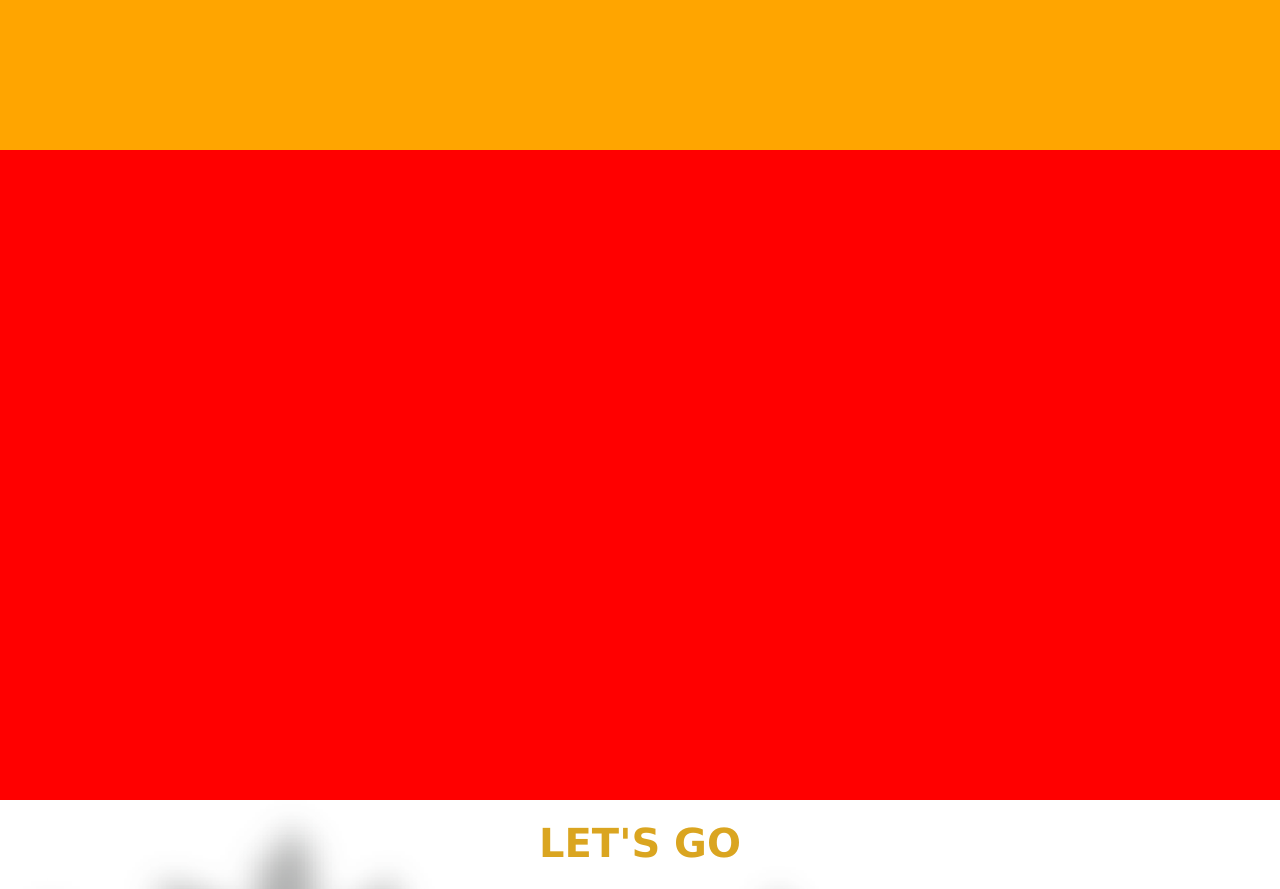
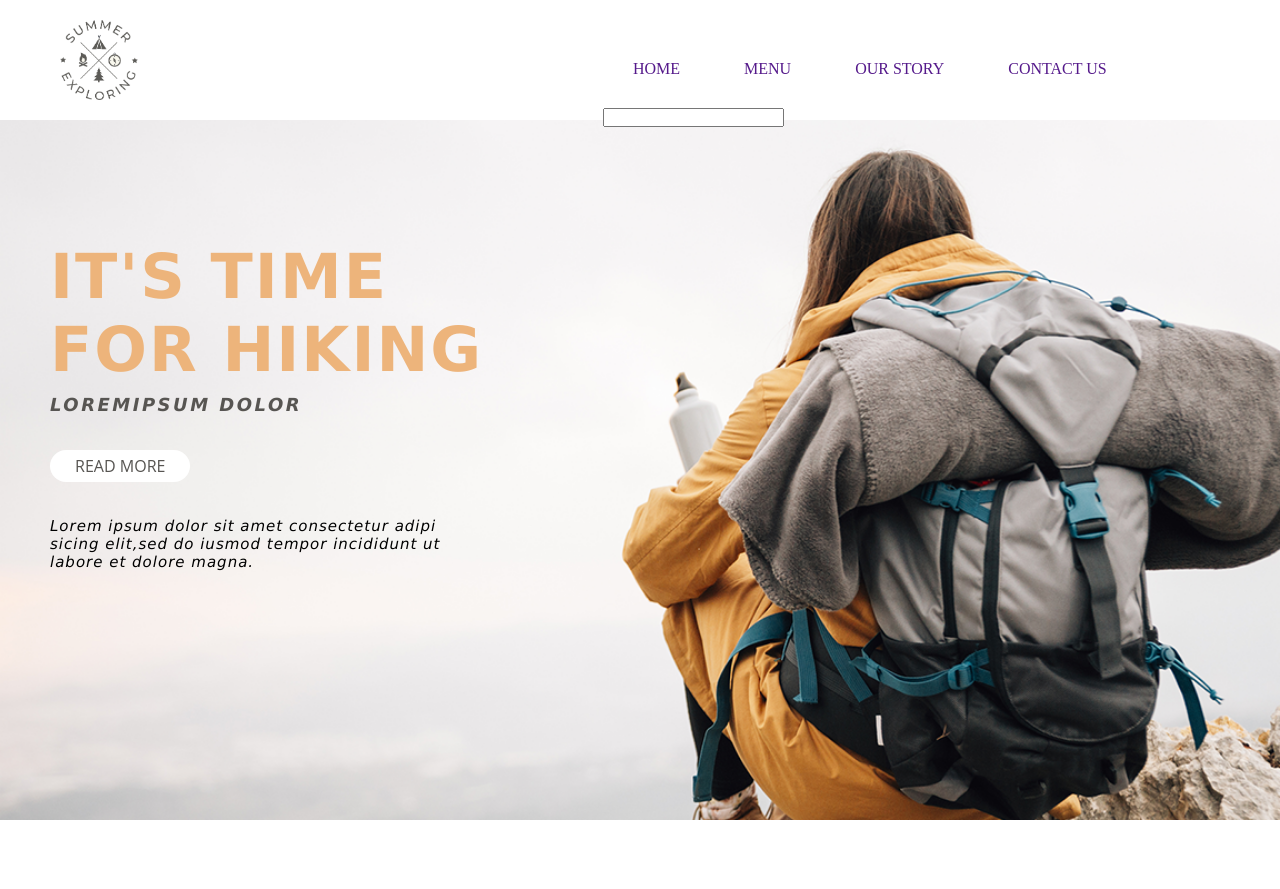
Before and after one commit to beaprogrammer9284/Blogging-2, a plain HTML site: page index.html in a window 1280 px wide. Shown: the top 889 px of the page. Drawn offline with Linux system fonts and the light colour scheme.

Commit message:
navbar add

```diff
--- a/index.html
+++ b/index.html
@@ -14,10 +14,33 @@
 
   <!-- =========================Home-Page===================== -->
   <section class="home-section">
-    <nav>
-
-    </nav>
+    <div class="navbar">
+        <div id="flex1">
+          <img src="./asset/Images/logo.png" alt="">
+        </div>
+        <div id="flex2">
+          <ul>
+            <li>
+              <a href="">HOME</a>
+              </li>
+              <li>
+                <a href="">MENU</a>
+              </li>
+              <li>
+                <a href="">OUR STORY</a>
+              </li>
+              <li>
+                <a href="">CONTACT US</a>
+              </li>
+              <input type="text" >
+          </ul>
+        </div>
+        </div>
     <div class="home-down">
+      <h1>IT'S TIME<br>FOR HIKING</h1>
+      <h4>LOREMIPSUM DOLOR</h4>
+      <button class="button1">READ MORE</button>
+      <p>Lorem ipsum dolor sit amet consectetur adipi<br>sicing elit,sed do iusmod tempor incididunt ut<br> labore et dolore magna.</p>
 
     </div>
   </section>
@@ -57,7 +80,7 @@
   <section class="second">
   <div class="container-second">
     <div class="flexbox">
-        <img src="./Images/Images/photo-1.png" alt="">
+        <img src="./asset/Images/photo-1.png" alt="">
     </div>
     <div class="flexbox-4">
         <h4>Discount up to <br>50% All Excursions</h4>
@@ -75,7 +98,7 @@
         <button>READ MORE</button>
     </div>
     <div class="flexbox-2">
-        <img src="./Images/Images/photo-2.png" alt="">
+        <img src="./asset/Images/photo-2.png" alt="">
     </div>
 </div>
 </section>
--- a/style.css
+++ b/style.css
@@ -4,21 +4,80 @@
 }
 /* =====================Home Container================= */
 .home-section{
-    height: 100vh;
+    height: 900px;
     width: 100%;
-    background-color: red;
+
 }
-nav{
+.navbar{
+    height: 120px;
+    width: 100%;
+    background-color: white;
+    display: flex;
+}
+#flex1 img{
+    height: 80px;
+    margin: 20px 10px 20px 60px;
+}
+#flex1{
     height: 150px;
+    width: 50%;
+}
+#flex2 ul li {
+    display: inline-block;
+    text-decoration: none;
+    padding-top: 30px;
+    margin: 30px;
+}
+#flex2 ul li a{
+    text-decoration: none;
+}
+/* nav header ul li{
+    display: inline-block;
+    text-decoration: none;
+} */
+.home-down{
+    height: 700px;
     width: 100%;
-    background-color: orange;
+    background-size: cover;
+    background-image: url(./asset/Images/main-bg.png);
+    background-repeat: no-repeat;
+    opacity: 17;
 }
-/* .home-down{
-    height: 150px;
-    width: 100%;
-    top: 200px;
-    background-color: orchid;
-} */
+.home-down h1{
+    font-size: 62px;
+    font-family: 'Lucida Sans', 'Lucida Sans Regular', 'Lucida Grande', 'Lucida Sans Unicode', Geneva, Verdana, sans-serif;
+    color: rgb(237,180,123);
+    font-weight: 900 bold;
+    padding-top: 120px;
+    padding-left: 50px;
+    letter-spacing: 2px;
+}
+.home-down h4{
+    padding-left: 50px;
+    margin-top: 8px;
+    font-size: 18px;
+    letter-spacing: 2.5px;
+    color: rgb(87,85,82);
+    font-style: italic;
+    font-family: 'Lucida Sans', 'Lucida Sans Regular', 'Lucida Grande', 'Lucida Sans Unicode', Geneva, Verdana, sans-serif;
+}
+.button1{
+    margin: 35px 50px;
+    padding: 5px 25px 5px 25px;
+    border-radius: 50px;
+    font-size: 16px;
+    font-family: "open sans";
+    color: rgb(87,85,82);
+    background-color: white;
+    border-style: none;
+}
+.home-down p{
+    margin: 0px 50px;
+    letter-spacing: 1px;
+    font-style: italic;
+    font-family: Verdana, Geneva, Tahoma, sans-serif;
+    font-size: 15px;
+}
 /* =====================container-1================= */
 
  .container{
```
